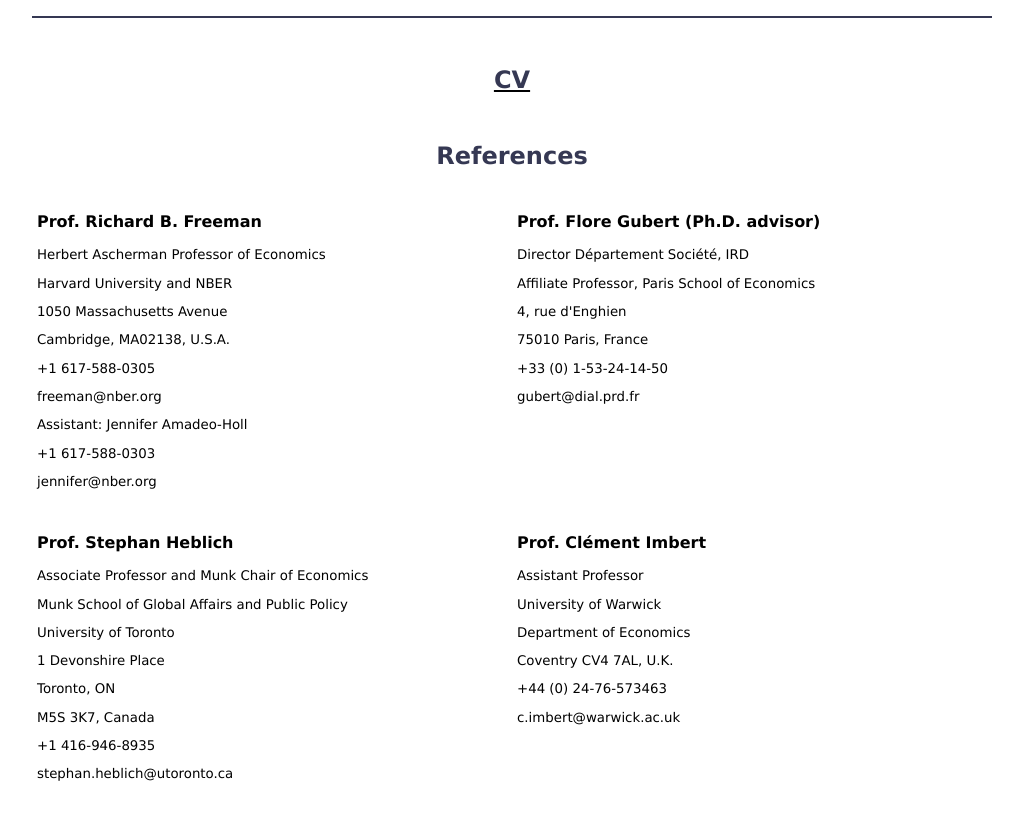
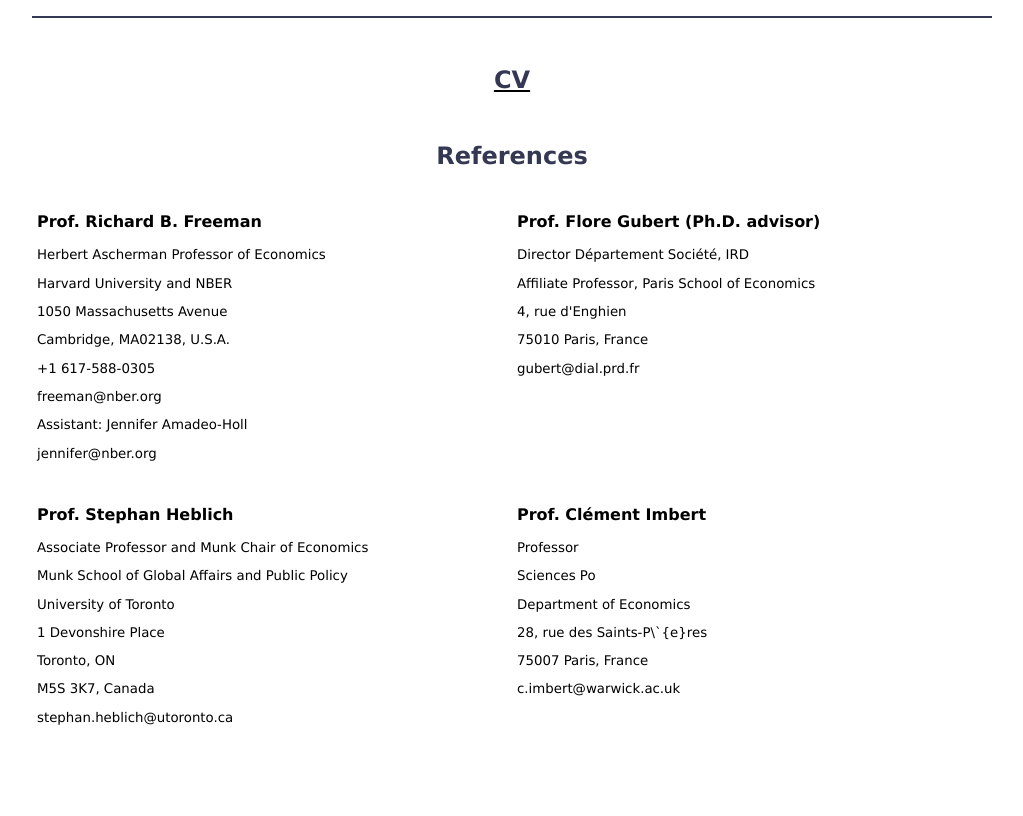
Before and after one commit to marsscpo/MarlonSeror.github.io, a plain HTML site: page ref_cv/ref_cv.html in a window 1280 px wide. Shown: the part 143-959 px from the top of the page, without its empty margins (128-1151 px from the left). After the commit the page ends 902 px from the top, so only its background shows below. Drawn offline with Linux system fonts and the light colour scheme.

Commit message:
Update ref_cv.html

```diff
--- a/ref_cv/ref_cv.html
+++ b/ref_cv/ref_cv.html
@@ -41,7 +41,7 @@
                             <p>+1 617-588-0305</p>
                             <p><a id="mailfreeman"></a></p>
                             <p>Assistant: Jennifer Amadeo-Holl</p>
-                            <p>+1 617-588-0303</p>
+                            <!--<p>+1 617-588-0303</p>-->
                             <p><a id="mailjennifer"></a></p>
                             </small>
                         </li>
@@ -52,7 +52,7 @@
                             <p>Affiliate Professor, Paris School of Economics</p>
                             <p>4, rue d'Enghien</p>
                             <p>75010 Paris, France</p>
-                            <p>+33 (0) 1-53-24-14-50</p>
+                            <!--<p>+33 (0) 1-53-24-14-50</p>-->
                             <p><a id="mailflore"></a></p>
                             </small>
                         </li>
@@ -65,17 +65,17 @@
                             <p>1 Devonshire Place</p>
                             <p>Toronto, ON</p>
                             <p>M5S 3K7, Canada</p>
-                            <p>+1 416-946-8935</p>
+                            <!--<p>+1 416-946-8935</p>-->
                             <p><a id="mailstephan"></a></p>
                             </small>
                         </li>
                         <li><p><b>Prof. Clément Imbert</b></p>
                             <small>
-                            <p>Assistant Professor</p>
-                            <p>University of Warwick</p>
+                            <p>Professor</p>
+                            <p>Sciences Po</p>
                             <p>Department of Economics</p>
-                            <p>Coventry CV4 7AL, U.K.</p>
-                            <p>+44 (0) 24-76-573463</p>
+                            <p>28, rue des Saints-P\`{e}res</p>
+                            <p>75007 Paris, France</p>
                             <p><a id="mailclement"></a></p>
                             </small>
                         </li>
@@ -161,7 +161,7 @@
 
             element.innerHTML = user + '@' + domain;
             element.setAttribute("style", "color:black; text-decoration:none;");
-            element.setAttribute("href", "mailto:c.imbert@warwick.ac.uk");
+            element.setAttribute("href", "mailto:clement.imbert@sciencespo.fr");
 
             element.addEventListener("mouseover", function( event){
                 event.target.setAttribute("style", "text-decoration:underline; color:black;");
```
